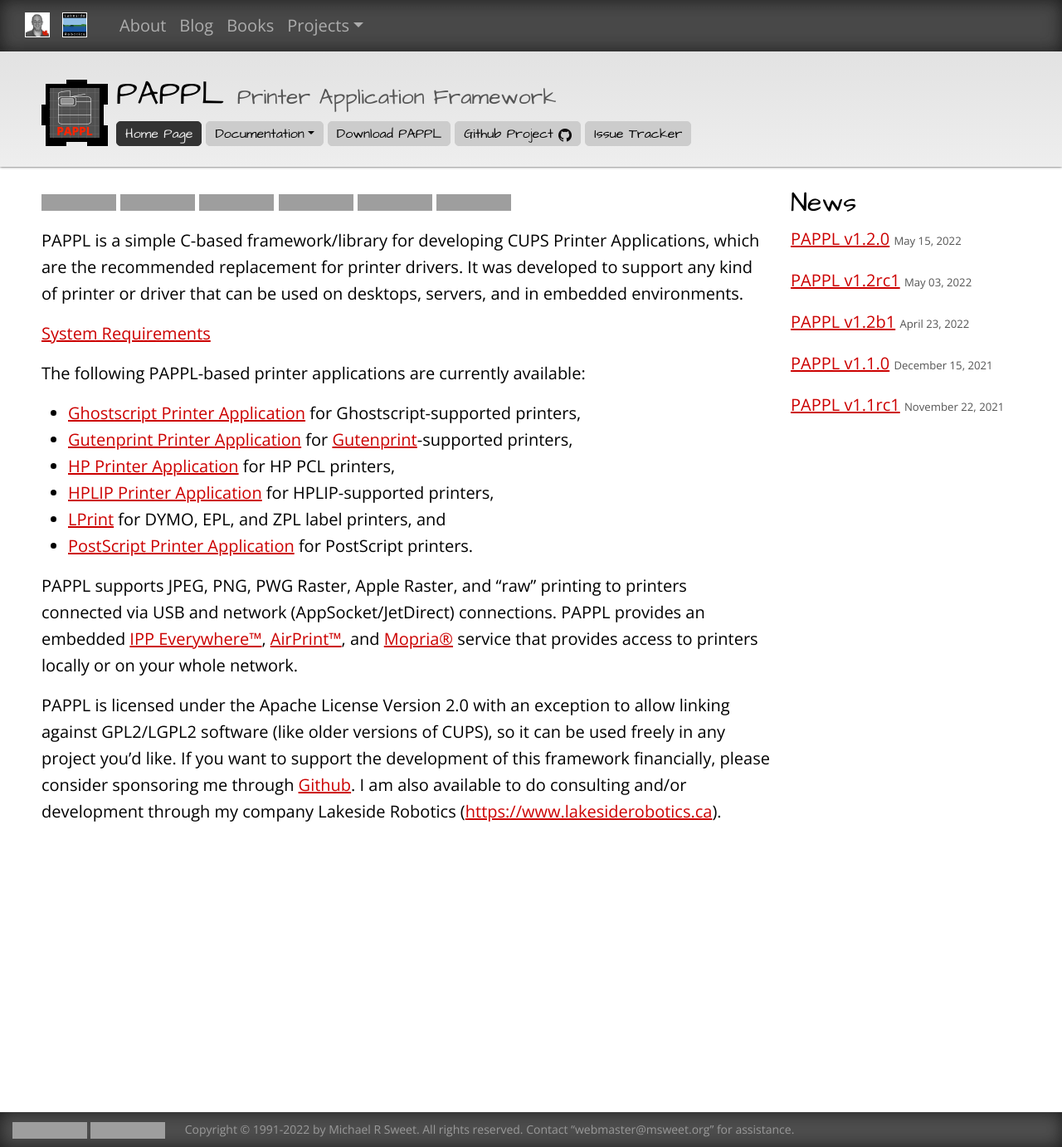
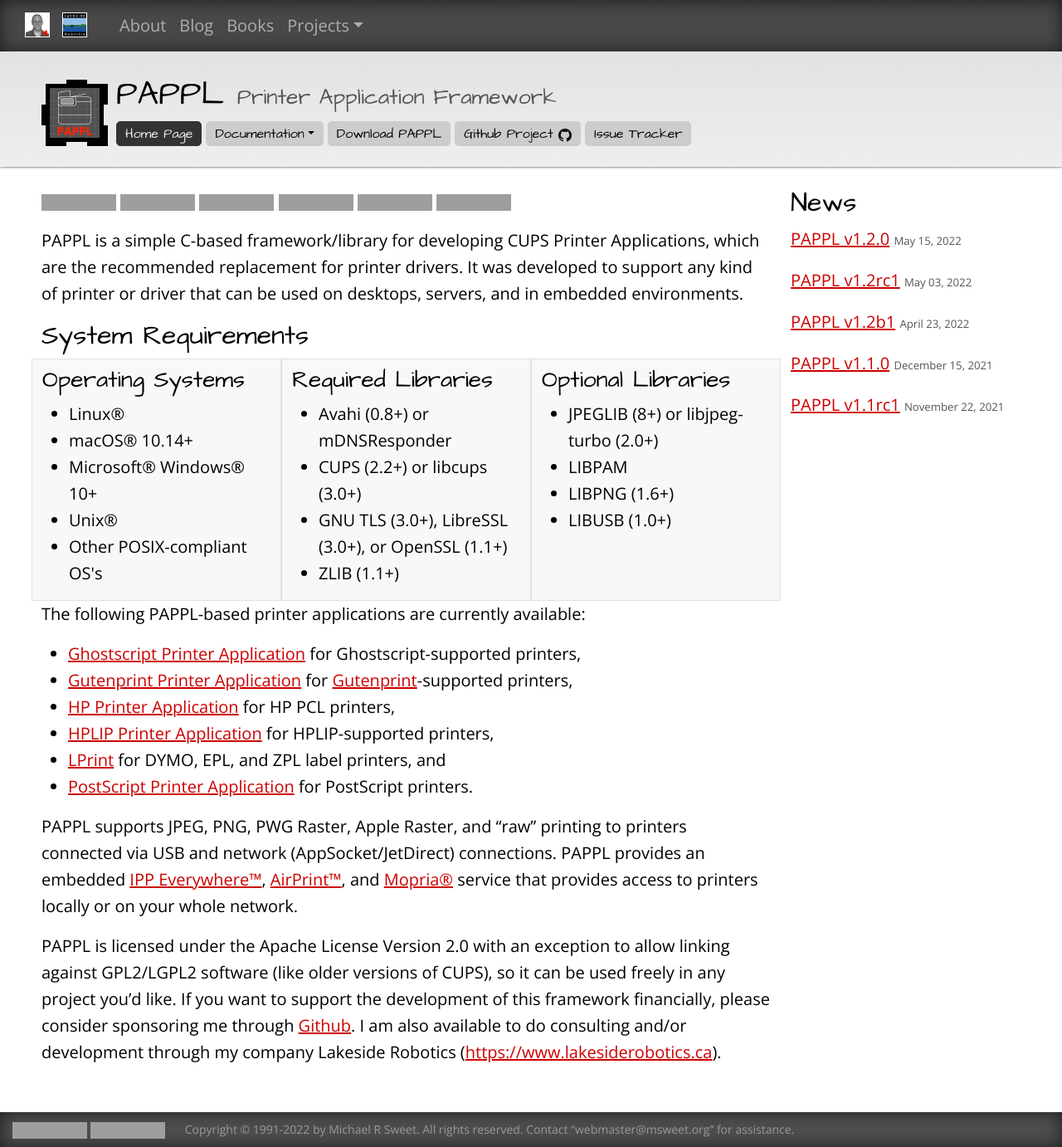
Before and after one commit to michaelrsweet/michaelrsweet.github.com, a Jekyll site: the page built from pappl/index.md, in a window 1280 px wide and 1382 px high, cut to the strip 0-1382 px from the top of the window. Shown: the whole strip at 83% size. Built offline with Jekyll 4.4.1, drawn with Linux system fonts in a browser that asks for light colours; grey boxes are pictures that could not be loaded.

Commit message:
More tweaks.

```diff
--- a/pappl/index.md
+++ b/pappl/index.md
@@ -23,7 +23,35 @@
 was developed to support any kind of printer or driver that can be used on
 desktops, servers, and in embedded environments.
 
-[System Requirements](pappl.html#requirements)
+System Requirements
+-------------------
+
+<div class="row"><div class="col col-lg-4 bg20 border pt-2">
+  <h3>Operating Systems</h3>
+  <ul>
+    <li>Linux®</li>
+    <li>macOS® 10.14+</li>
+    <li>Microsoft® Windows® 10+</li>
+    <li>Unix®</li>
+    <li>Other POSIX-compliant OS's</li>
+  </ul>
+</div><div class="col col-lg-4 bg20 border pt-2">
+  <h3>Required Libraries</h3>
+  <ul>
+    <li>Avahi (0.8+) or mDNSResponder</li>
+    <li>CUPS (2.2+) or libcups (3.0+)</li>
+    <li>GNU TLS (3.0+), LibreSSL (3.0+), or OpenSSL (1.1+)</li>
+    <li>ZLIB (1.1+)</li>
+  </ul>
+</div><div class="col col-lg-4 bg20 border pt-2">
+  <h3>Optional Libraries</h3>
+  <ul>
+    <li>JPEGLIB (8+) or libjpeg-turbo (2.0+)</li>
+    <li>LIBPAM</li>
+    <li>LIBPNG (1.6+)</li>
+    <li>LIBUSB (1.0+)</li>
+  </ul>
+</div></div>
 
 The following PAPPL-based printer applications are currently available:
 
```
